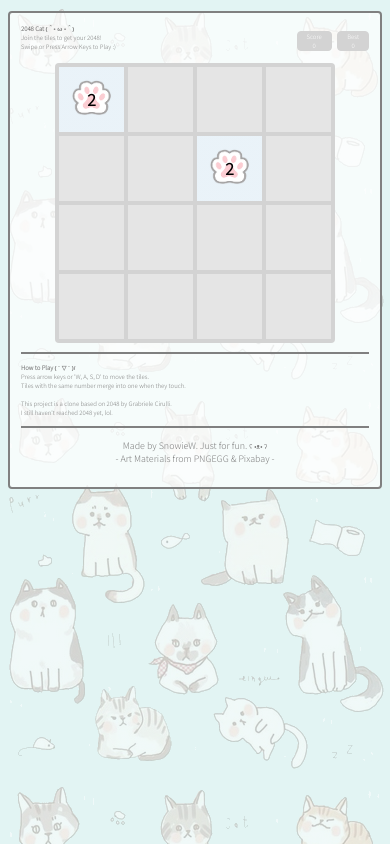
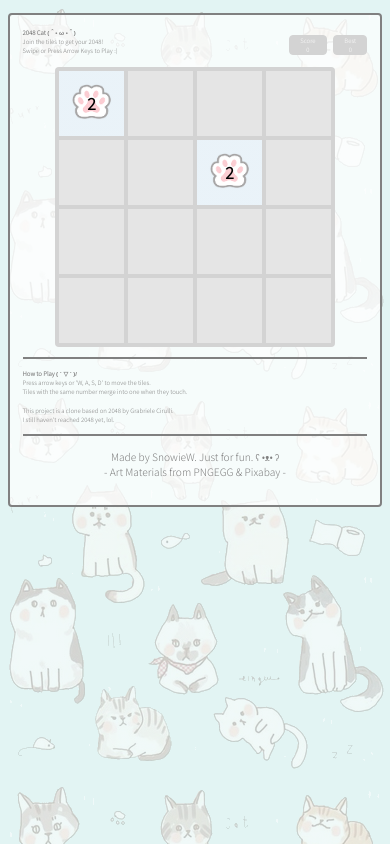
Before and after one commit to snowiewdev/2048-cat, a plain HTML site: page index.html in a window 390 px wide. Drawn offline with Linux system fonts and the light colour scheme.

Commit message:
mobile font

```diff
--- a/style.scss
+++ b/style.scss
@@ -176,7 +176,7 @@ hr{
   $cell-size: ($grid-width - $grid-spacing * ($grid-row-cells + 1)) / $grid-row-cells;
 
   *{
-    font-size: 70%;
+    font-size: 80%;
   }
 
   .container{
```
Also changed, not shown: style.css.
